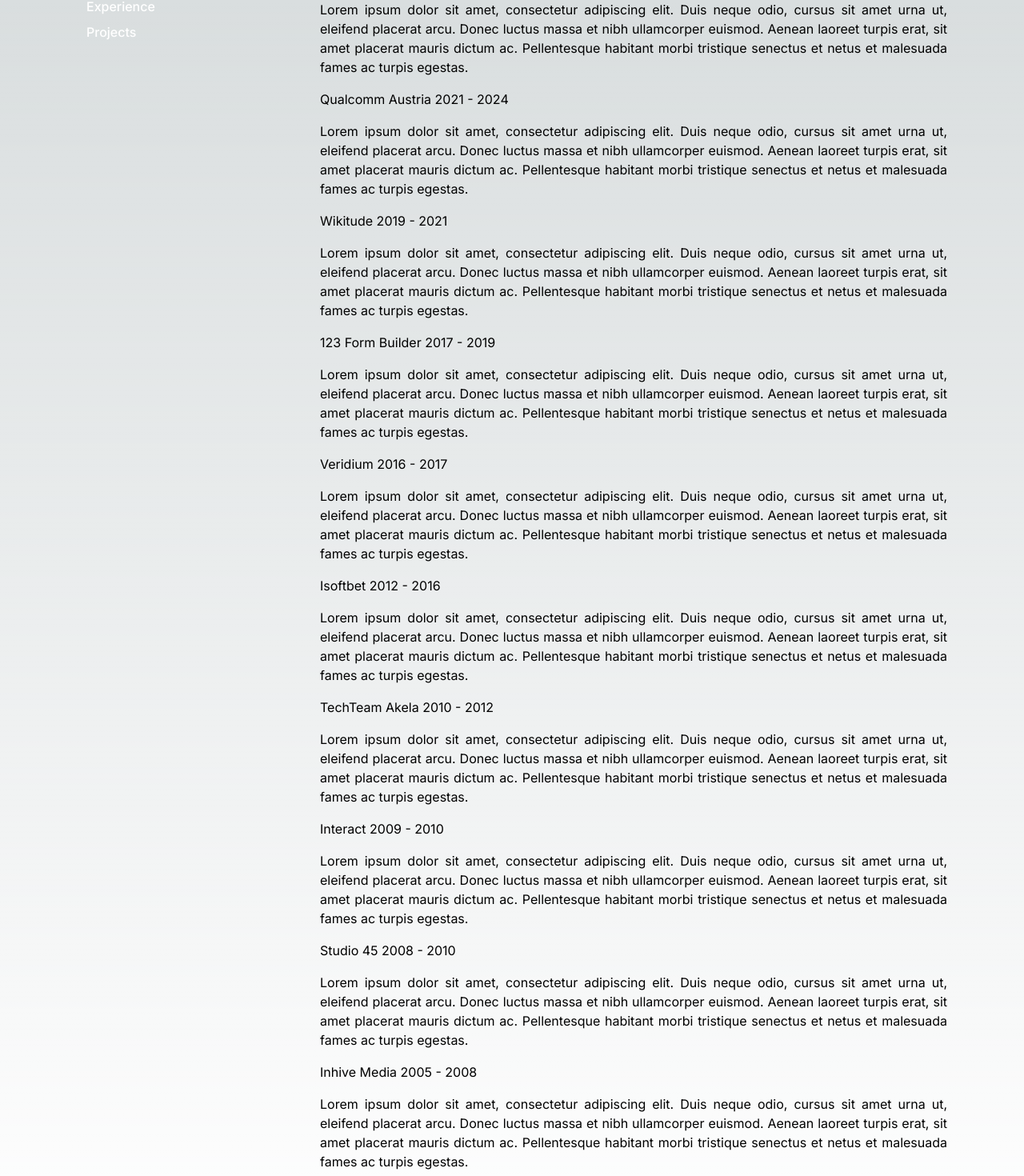
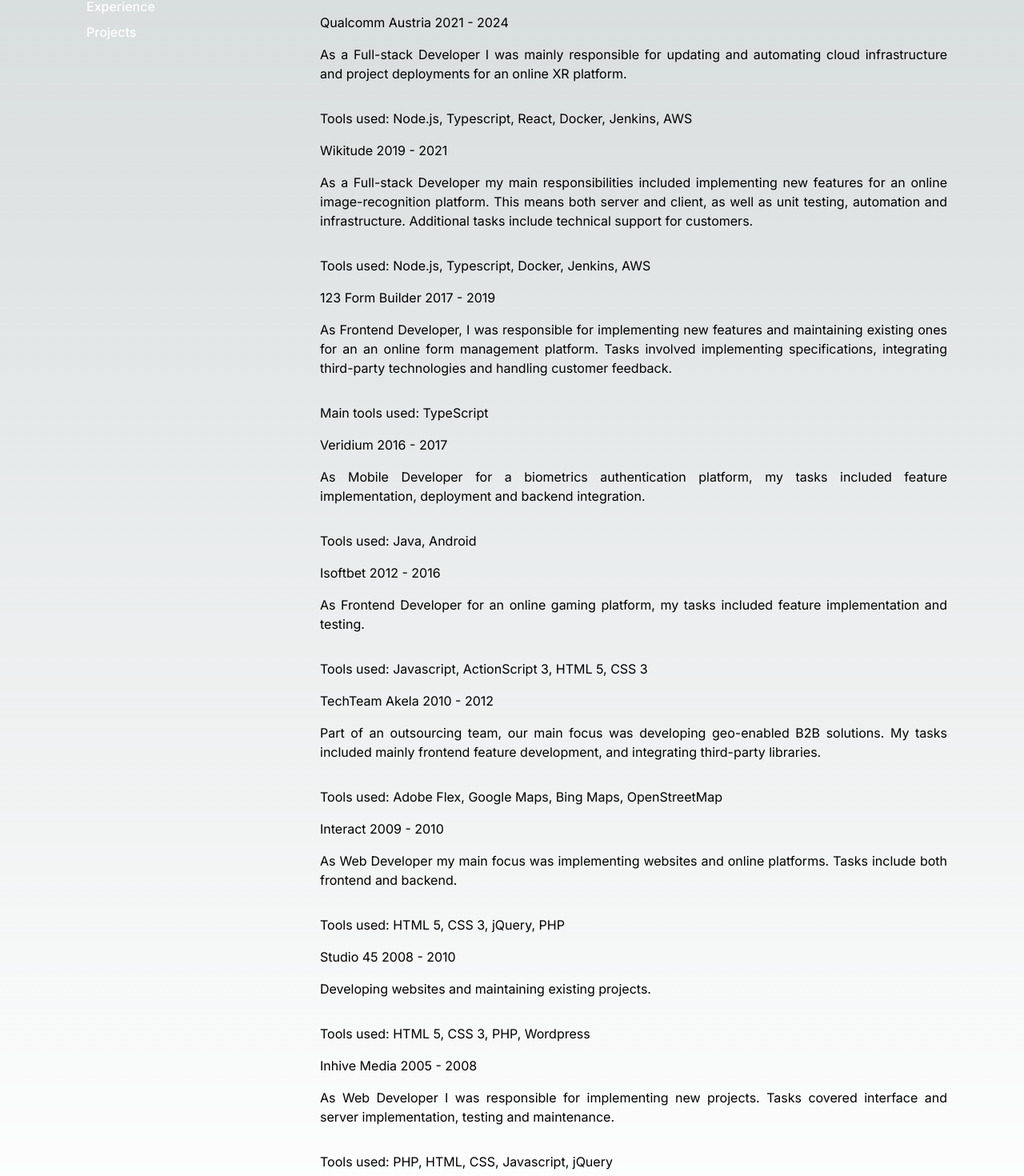
Before and after one commit to nvcaine/website, a Next.js app in the folder client/: page /about/experience in a window 1280 px wide. Shown: the part 128-1598 px from the top of the page at 80% size. Built offline with nearby package versions, Linux system fonts and the light colour scheme.

Commit message:
text changes

```diff
--- a/client/app/about/experience/page.tsx
+++ b/client/app/about/experience/page.tsx
@@ -5,121 +5,99 @@
         <div className="py-6">
             <h1>Experience</h1>
 
-            <p>
-                Lorem ipsum dolor sit amet, consectetur adipiscing elit. Duis
-                neque odio, cursus sit amet urna ut, eleifend placerat arcu.
-                Donec luctus massa et nibh ullamcorper euismod. Aenean laoreet
-                turpis erat, sit amet placerat mauris dictum ac. Pellentesque
-                habitant morbi tristique senectus et netus et malesuada fames ac
-                turpis egestas.
-            </p>
+            <p></p>
 
             <div>
                 <h2>Qualcomm Austria 2021 - 2024</h2>
                 <p>
-                    Lorem ipsum dolor sit amet, consectetur adipiscing elit.
-                    Duis neque odio, cursus sit amet urna ut, eleifend placerat
-                    arcu. Donec luctus massa et nibh ullamcorper euismod. Aenean
-                    laoreet turpis erat, sit amet placerat mauris dictum ac.
-                    Pellentesque habitant morbi tristique senectus et netus et
-                    malesuada fames ac turpis egestas.
+                    As a Full-stack Developer I was mainly responsible for
+                    updating and automating cloud infrastructure and project
+                    deployments for an online XR platform.
+                </p>
+                <p>
+                    Tools used: Node.js, Typescript, React, Docker, Jenkins, AWS
                 </p>
             </div>
 
             <div>
                 <h2>Wikitude 2019 - 2021</h2>
                 <p>
-                    Lorem ipsum dolor sit amet, consectetur adipiscing elit.
-                    Duis neque odio, cursus sit amet urna ut, eleifend placerat
-                    arcu. Donec luctus massa et nibh ullamcorper euismod. Aenean
-                    laoreet turpis erat, sit amet placerat mauris dictum ac.
-                    Pellentesque habitant morbi tristique senectus et netus et
-                    malesuada fames ac turpis egestas.
+                    As a Full-stack Developer my main responsibilities included
+                    implementing new features for an online image-recognition
+                    platform. This means both server and client, as well as unit
+                    testing, automation and infrastructure. Additional tasks
+                    include technical support for customers.
                 </p>
+                <p>Tools used: Node.js, Typescript, Docker, Jenkins, AWS</p>
             </div>
 
             <div>
                 <h2>123 Form Builder 2017 - 2019</h2>
                 <p>
-                    Lorem ipsum dolor sit amet, consectetur adipiscing elit.
-                    Duis neque odio, cursus sit amet urna ut, eleifend placerat
-                    arcu. Donec luctus massa et nibh ullamcorper euismod. Aenean
-                    laoreet turpis erat, sit amet placerat mauris dictum ac.
-                    Pellentesque habitant morbi tristique senectus et netus et
-                    malesuada fames ac turpis egestas.
+                    As Frontend Developer, I was responsible for implementing
+                    new features and maintaining existing ones for an an online
+                    form management platform. Tasks involved implementing
+                    specifications, integrating third-party technologies and
+                    handling customer feedback.
                 </p>
+                <p>Main tools used: TypeScript</p>
             </div>
 
             <div>
                 <h2>Veridium 2016 - 2017</h2>
                 <p>
-                    Lorem ipsum dolor sit amet, consectetur adipiscing elit.
-                    Duis neque odio, cursus sit amet urna ut, eleifend placerat
-                    arcu. Donec luctus massa et nibh ullamcorper euismod. Aenean
-                    laoreet turpis erat, sit amet placerat mauris dictum ac.
-                    Pellentesque habitant morbi tristique senectus et netus et
-                    malesuada fames ac turpis egestas.
+                    As Mobile Developer for a biometrics authentication
+                    platform, my tasks included feature implementation,
+                    deployment and backend integration.
                 </p>
+                <p>Tools used: Java, Android</p>
             </div>
 
             <div>
                 <h2>Isoftbet 2012 - 2016</h2>
                 <p>
-                    Lorem ipsum dolor sit amet, consectetur adipiscing elit.
-                    Duis neque odio, cursus sit amet urna ut, eleifend placerat
-                    arcu. Donec luctus massa et nibh ullamcorper euismod. Aenean
-                    laoreet turpis erat, sit amet placerat mauris dictum ac.
-                    Pellentesque habitant morbi tristique senectus et netus et
-                    malesuada fames ac turpis egestas.
+                    As Frontend Developer for an online gaming platform, my
+                    tasks included feature implementation and testing.
                 </p>
+                <p>Tools used: Javascript, ActionScript 3, HTML 5, CSS 3</p>
             </div>
 
             <div>
                 <h2>TechTeam Akela 2010 - 2012</h2>
                 <p>
-                    Lorem ipsum dolor sit amet, consectetur adipiscing elit.
-                    Duis neque odio, cursus sit amet urna ut, eleifend placerat
-                    arcu. Donec luctus massa et nibh ullamcorper euismod. Aenean
-                    laoreet turpis erat, sit amet placerat mauris dictum ac.
-                    Pellentesque habitant morbi tristique senectus et netus et
-                    malesuada fames ac turpis egestas.
+                    Part of an outsourcing team, our main focus was developing
+                    geo-enabled B2B solutions. My tasks included mainly frontend
+                    feature development, and integrating third-party libraries.
+                </p>
+                <p>
+                    Tools used: Adobe Flex, Google Maps, Bing Maps,
+                    OpenStreetMap
                 </p>
             </div>
 
             <div>
                 <h2>Interact 2009 - 2010</h2>
                 <p>
-                    Lorem ipsum dolor sit amet, consectetur adipiscing elit.
-                    Duis neque odio, cursus sit amet urna ut, eleifend placerat
-                    arcu. Donec luctus massa et nibh ullamcorper euismod. Aenean
-                    laoreet turpis erat, sit amet placerat mauris dictum ac.
-                    Pellentesque habitant morbi tristique senectus et netus et
-                    malesuada fames ac turpis egestas.
+                    As Web Developer my main focus was implementing websites and
+                    online platforms. Tasks include both frontend and backend.
                 </p>
+                <p>Tools used: HTML 5, CSS 3, jQuery, PHP</p>
             </div>
 
             <div>
                 <h2>Studio 45 2008 - 2010</h2>
-                <p>
-                    Lorem ipsum dolor sit amet, consectetur adipiscing elit.
-                    Duis neque odio, cursus sit amet urna ut, eleifend placerat
-                    arcu. Donec luctus massa et nibh ullamcorper euismod. Aenean
-                    laoreet turpis erat, sit amet placerat mauris dictum ac.
-                    Pellentesque habitant morbi tristique senectus et netus et
-                    malesuada fames ac turpis egestas.
-                </p>
+                <p>Developing websites and maintaining existing projects.</p>
+                <p>Tools used: HTML 5, CSS 3, PHP, Wordpress</p>
             </div>
 
             <div>
                 <h2>Inhive Media 2005 - 2008</h2>
                 <p>
-                    Lorem ipsum dolor sit amet, consectetur adipiscing elit.
-                    Duis neque odio, cursus sit amet urna ut, eleifend placerat
-                    arcu. Donec luctus massa et nibh ullamcorper euismod. Aenean
-                    laoreet turpis erat, sit amet placerat mauris dictum ac.
-                    Pellentesque habitant morbi tristique senectus et netus et
-                    malesuada fames ac turpis egestas.
+                    As Web Developer I was responsible for implementing new
+                    projects. Tasks covered interface and server implementation,
+                    testing and maintenance.
                 </p>
+                <p>Tools used: PHP, HTML, CSS, Javascript, jQuery</p>
             </div>
         </div>
     );
--- a/client/app/about/page.tsx
+++ b/client/app/about/page.tsx
@@ -11,9 +11,8 @@
             </p>
 
             <p>
-                I also included a special section about this website. This
-                section documents the process of implementing, deploying and
-                maintaining this project.
+                If you would like to see examples of my work, please check out
+                the projects section.
             </p>
         </div>
     );
--- a/client/app/about/skills/page.tsx
+++ b/client/app/about/skills/page.tsx
@@ -6,12 +6,10 @@
             <h1>Skills</h1>
 
             <p>
-                Lorem ipsum dolor sit amet, consectetur adipiscing elit. Duis
-                neque odio, cursus sit amet urna ut, eleifend placerat arcu.
-                Donec luctus massa et nibh ullamcorper euismod. Aenean laoreet
-                turpis erat, sit amet placerat mauris dictum ac. Pellentesque
-                habitant morbi tristique senectus et netus et malesuada fames ac
-                turpis egestas.
+                Throughout my career I have had the opportunity to work with
+                many tools and technologies. This section provides a detailed
+                description of the areas I am active in and their associated
+                tools.
             </p>
 
             <div>
--- a/client/app/ui/home/home-page.tsx
+++ b/client/app/ui/home/home-page.tsx
@@ -6,21 +6,20 @@
         <div className="pt-10 md:pt-0">
             <h1>Welcome to my website</h1>
             <p>
-                I am a software developer passionate about code. To me, coding
-                is equal parts art and science. This is why throughout my career
-                I addressed the many different sides of Software Development.
+                Hi! My name is Romi, I am a full-stack software developer
+                passionate about code and building amazing products.
             </p>
 
             <p>
                 My main skills are Frontend and Backend Development,
                 specialising in Web technologies. Additional skills include
-                DevOps, specifically automated testing, complimented by
-                infrastructure design, automated deployments, monitoring and
-                maintenance. Please check out the{' '}
+                DevOps, specifically automated testing, complimented by cloud
+                infrastructure design, automation, monitoring and maintenance.
+                Please check out the{' '}
                 <Link href="/about" className="font-medium text-blue-500">
                     About
                 </Link>{' '}
-                page for additional information.
+                page for more information.
             </p>
 
             <p>
```
